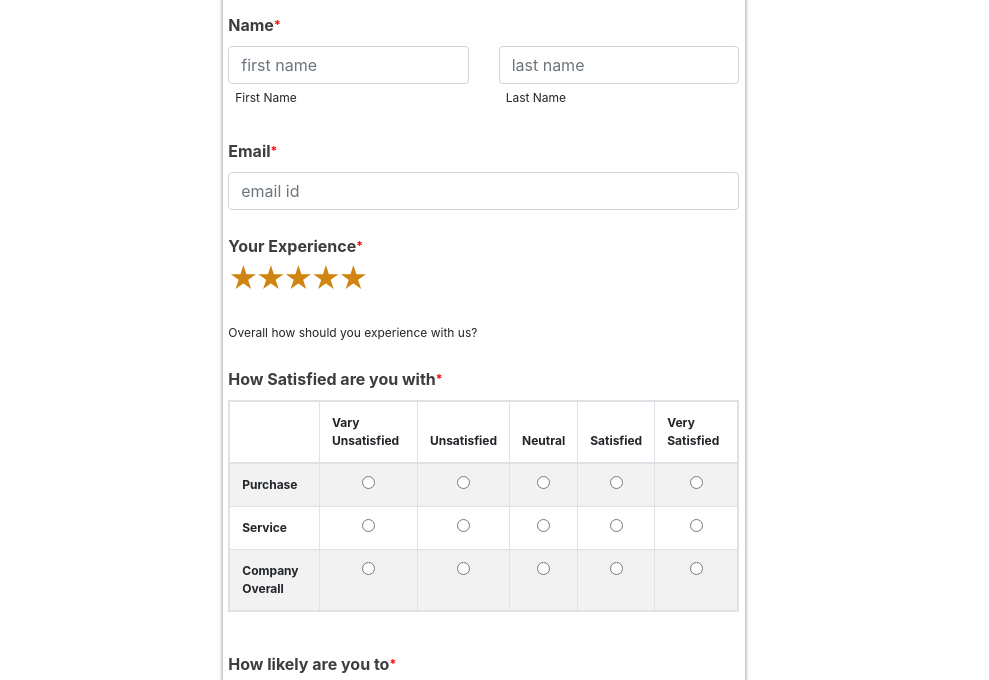
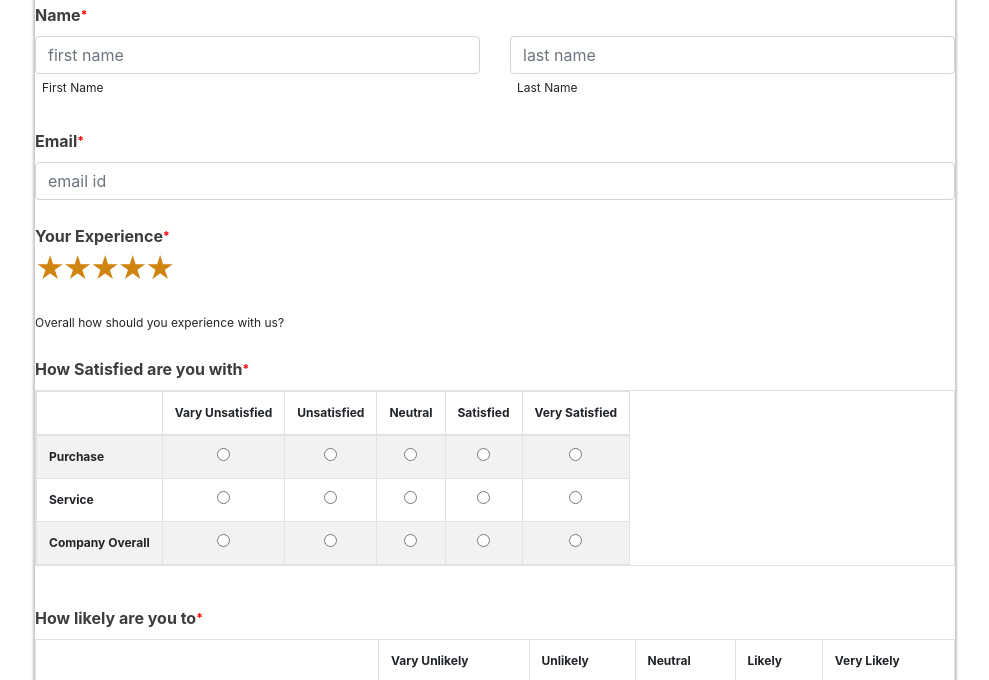
Before and after one commit to shrutimannikeri/survey-form, a plain HTML site: page index.html in a window 1280 px wide. Shown: the part 113-793 px from the top of the page, without its empty margins (145-1134 px from the left). Drawn offline with nearby package versions, Linux system fonts and the light colour scheme.

Commit message:
Update style.css

```diff
--- a/style.css
+++ b/style.css
@@ -1,11 +1,7 @@
 #fullpage {
     height: 100%;
     text-align: center;
-    display: flex;
-    align-items: center;
-    position: relative;
     /* padding: 0 !important; */
-    flex-direction: column;
 }
 
 /*star css */
@@ -32,9 +28,7 @@
 .survey-form {
 
     box-shadow: 0 0 2px 2px #8080806e;
-    width: 92%;
-    padding: 1% 1%;
-    margin: 4px 2%;
+
 }
 header.headname {
     color: #000000c2;
```
